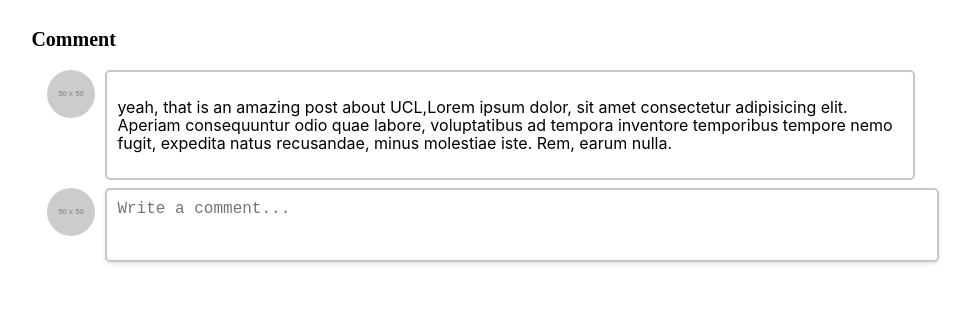
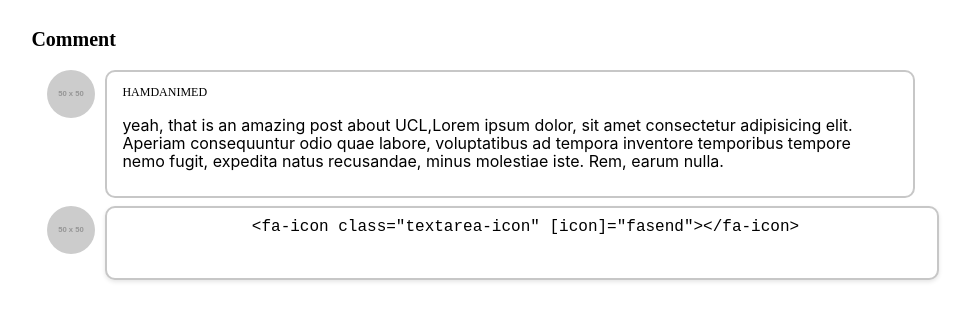
Before and after one commit to hamdanimed/angular-blog, an Angular app: page /post/1 in a window 1280 px wide. Shown: the part 799-1116 px from the top of the page, without its empty margins (159-1129 px from the left). Built offline with nearby package versions, Linux system fonts and the light colour scheme; no server answers; what angular-in-memory-web-api would draw is missing.

Commit message:
no problem

```diff
--- a/src/app/post-comment/post-comment.component.css
+++ b/src/app/post-comment/post-comment.component.css
@@ -1,3 +1,4 @@
+
 .card-post {
   /*   max-width: 55.125rem;
    */  height: auto;
@@ -200,19 +201,18 @@ font-style: normal;
 font-weight: 400;
 font-size: 16px;
 line-height: 18px;
-padding: 10px;
-/* or 100% */
-
-
 color: #000000;
-
-
 }
 .lx{
   width: 100%;
   background: #FFFFFF;
   border: 2px solid #C7C7C7;
-  border-radius: 5px;
+  border-radius: 10px;
+  padding: 10px 15px;
+}
+.lx span{
+  font-size: 12px;
+  font-weight: 500;
 }
   .input-comment{
 display: flex;
@@ -229,7 +229,6 @@ padding: 0rem 2rem;
  .flex-textarea {
   resize: none;
     height: 50px;
-    border: none;
     padding: 10px;
     margin: 0;
     font-size: 16px;
@@ -237,7 +236,10 @@ padding: 0rem 2rem;
     box-shadow: 0 2px 4px rgba(0, 0, 0, 0.1);
     background: #FFFFFF;
   border: 2px solid #C7C7C7;
-  border-radius: 5px;
+  border-radius: 10px;
+  }
+  .textarea-icon{
+
   }
 
 
--- a/src/app/post-comment/post-comment.component.html
+++ b/src/app/post-comment/post-comment.component.html
@@ -47,6 +47,7 @@
       <div class="label-comment">
         <img src="https://via.placeholder.com/50x50" alt="profile picture" class="profile-pic-comment">
         <div class="lx">
+          <span>HAMDANIMED</span>
           <p class="style-comment">yeah, that is an amazing post about UCL,Lorem ipsum dolor, sit amet consectetur adipisicing elit. Aperiam consequuntur odio quae labore, voluptatibus ad tempora inventore temporibus tempore nemo fugit, expedita natus recusandae, minus molestiae iste. Rem, earum nulla.
           </p>
         </div>
@@ -55,7 +56,8 @@
         <img src="https://via.placeholder.com/50x50" alt="profile picture" class="profile-pic-comment">
         <div class="post-form">
 
-            <textarea class="flex-textarea" placeholder="Write a comment..."></textarea>
+            <textarea class="flex-textarea" placeholder="Write a comment..." >
+              <fa-icon class="textarea-icon" [icon]="fasend"></fa-icon></textarea>
 
         </div>
       </div>
--- a/src/app/post-comment/post-comment.component.ts
+++ b/src/app/post-comment/post-comment.component.ts
@@ -2,6 +2,7 @@ import { Component } from '@angular/core';
 import { faThumbsUp } from '@fortawesome/free-solid-svg-icons';
 import { faCommentAlt } from '@fortawesome/free-solid-svg-icons';
 import { faArrowLeft } from '@fortawesome/free-solid-svg-icons';
+import { faPaperPlane } from '@fortawesome/free-solid-svg-icons';
 
 @Component({
   selector: 'app-post-comment',
@@ -12,4 +13,5 @@ export class PostCommentComponent {
   falike = faThumbsUp;
   facomment = faCommentAlt;
   faback = faArrowLeft;
+  fasend = faPaperPlane;
 }
```
